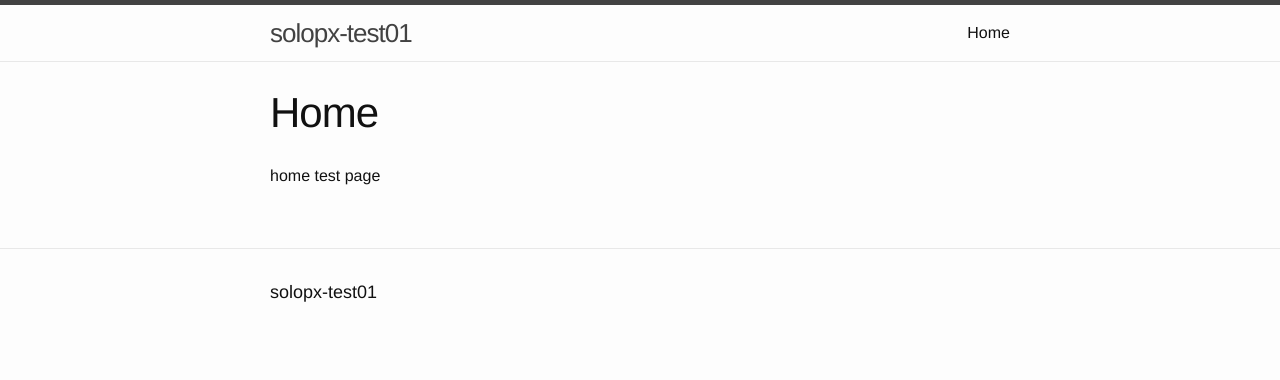
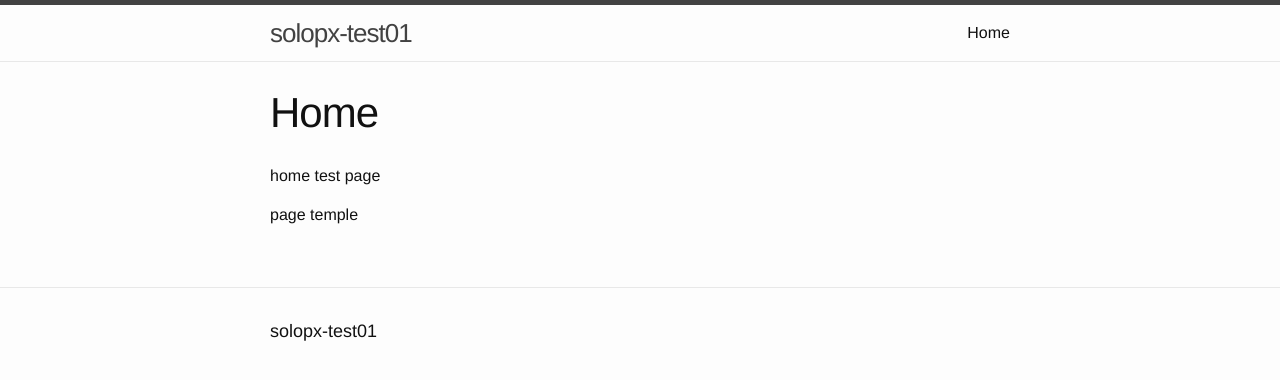
Before and after one commit to cromozooom/solopx-test1, a Jekyll site: the page built from home.markdown, in a window 1280 px wide. Shown: the top 380 px of the page. Built offline with Jekyll 4.4.1, drawn with Linux system fonts in a browser that asks for light colours.

Commit message:
dedit collection

```diff
--- a/_layouts/home.html
+++ b/_layouts/home.html
@@ -8,10 +8,10 @@
     {% include header.html %}
 
 
-
     <div class="page-content">
       <div class="wrapper">
         {% include slider.html %}
+        {{description}}
         {{ content }}
       </div>
     </div>
--- a/_layouts/page.html
+++ b/_layouts/page.html
@@ -10,6 +10,8 @@ layout: default
 
   <div class="post-content">
     {{ content }}
+
+    <p>page temple</p>
   </div>
 
 </article>
--- a/index.html
+++ b/index.html
@@ -3,6 +3,9 @@ layout: home
 ---
 
 <div class="home">
+  <hr>
+  <p>{{site.pages.home}}</p>
+  <hr>
   <h1 class="page-heading">Posts</h1>
   <ul class="post-list">
     {% for post in site.posts %}
```
Also changed, not shown: _includes/slider.html (+8 -5 lines), 3 other files.
